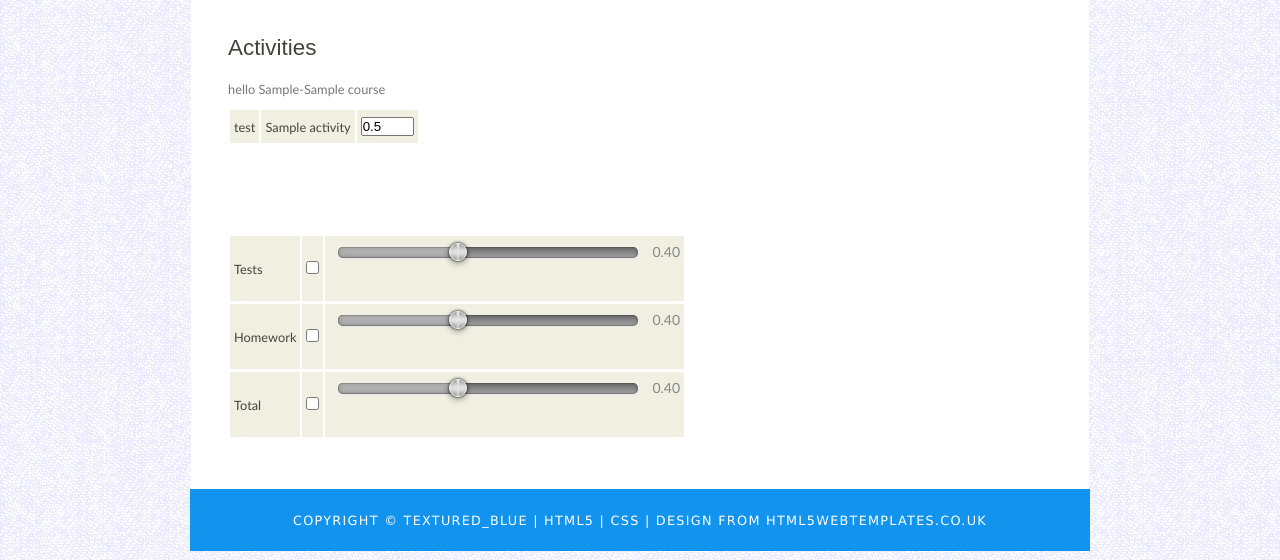
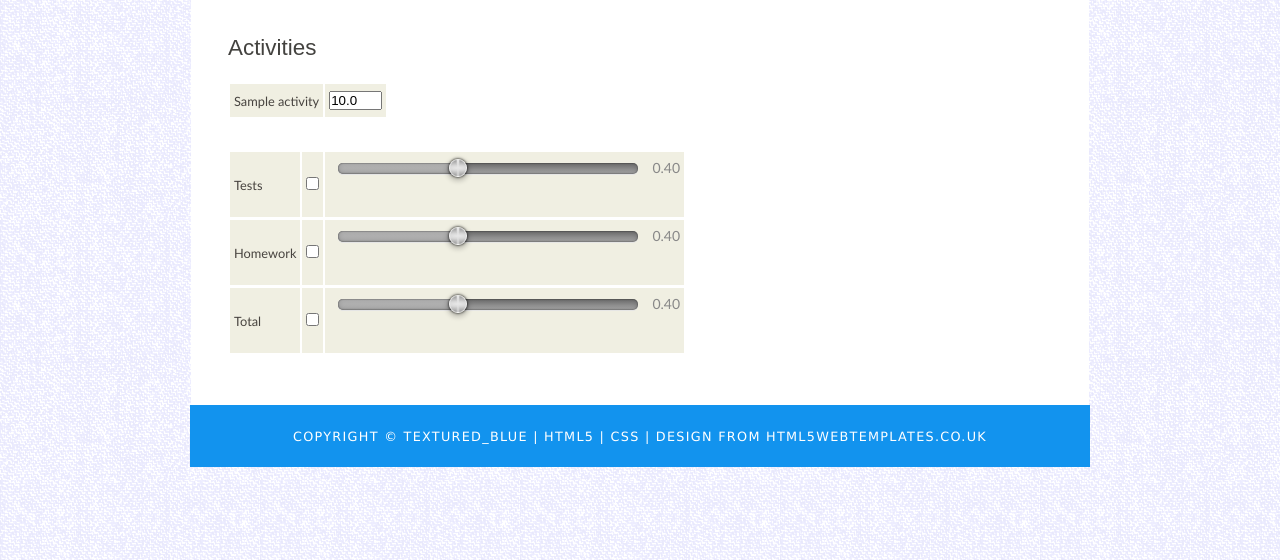
Before and after one commit to jconnor0426/gradetracker, a Django app: a page that uses GradeTracker/templates/GradeTracker/whatIfPage.html in a window 1280 px wide. Shown: the part 240-800 px from the top of the page. Run offline with Django 3.2, Linux system fonts and the light colour scheme; a user stored in the database is signed in; tables that the repository leaves empty hold one stand-in row (values such as "Sample post"); parts of the project's set-up code (start-up, migrations or seed data) failed here and were passed over.

Commit message:
making the whatIf page dynamic: added dynamic values for the activities

```diff
--- a/GradeTracker/templates/GradeTracker/whatIfPage.html
+++ b/GradeTracker/templates/GradeTracker/whatIfPage.html
@@ -25,24 +25,18 @@
 <body>
 
 	<h1>Activities</h1>
-      hello
-      {{ course }}
 	<table>
       {% for activity in course.graded_activities_set.all %}
 	<tr>
-            <td> test </td>
 		<td>{{ activity.activity_name }}</td>
 		<td>
 			<input type="number" name="testWeight" min="0" max="1"
-				value="0.5" step=".05"/>
+				value="{{ activity.grade_weight }}" step=".05"/>
 		</td>
 	</tr>
 	{% endfor %}
 	</table>
 
- <br>
- <br>
- <br>
   <table>
   <tr>
     <td>
```
